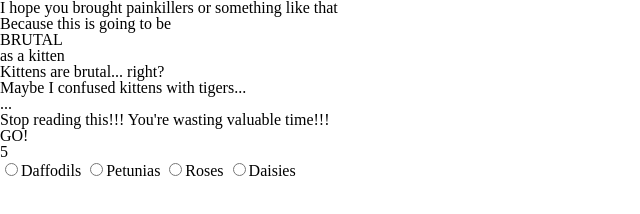
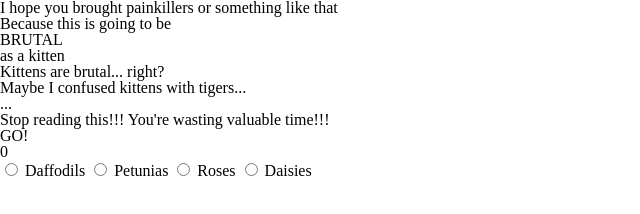
Before and after one commit to mr-thylacine/trivia-game, a plain HTML site: page index.html in a window 1280 px wide. Shown: the full height of the page, 0-640 px from the left. Drawn offline with nearby package versions, Linux system fonts and the light colour scheme.

Commit message:
shows counter and some functions in app.js

```diff
--- a/assets/javascript/app.js
+++ b/assets/javascript/app.js
@@ -1,46 +1,87 @@
-// Declares how much time (in seconds) you have left to live
+// Declares how much time (in seconds) you have left to live. Consult countdown() function to see decrement by 1000 ms (i.e., 1 second each time)
 
-var time = 5;
+var time = 6;
 
 // stopTime helps us in the functions to... wait for it... stop... time...
 
 var stopTime;
 
-// Introduces countdown function
+// Declares variables for judging the correct-ness of the userChoice
+
+var userChoice = true;
+var correctAnswers = 0;
+var incorrectAnswers = 0;
+
+// countdown() tells us how quickly we should decrement time (in this case, by 1 second each time)
 
 function countdown() {
-	$("#countdown-timer").html(time);
-
-	// setInterval(decrement, 1000);
-
 	stopTime = setInterval(decrement, 1000);
-
 	decrement();
-
+	checkAnswers();
 }
 
-countdown();
+// Makes time continue to decrement by 1 second until time = 0, then STOP counting!
 
-// Make time continue to decrement by 1 second until time = 0
-// Set up the setTimeout?
-// Make the timer appear on screen until time = 0
+// Updates the in-browser timer to show how many seconds the player has left
 
 function decrement() {
 
 	time--;
 
+	// Continue to update the on-screen timer
+	$("#countdown-timer").html(time);
+
 	if (time === 0) {
-		alert("It's me.");
 		stop();
+		alert("STOP.");
+		alert("Hammer time!");
 	}
 
-	console.log("decrementing...");
+	// Testing purposes
 	console.log(time);
+}
 
-}
+// This function uses stopTime to... stop() time *ROLL CREDITS*
 
 function stop() {
 	clearInterval(stopTime);
 }
 
-// Checks to see if your answers are correct
+// checkAnswers() to see if user's answers are correct (or not...)
+
+function checkAnswers() {
+
+	// Checks to see if the class correct-answer (in each question) is selected
+
+	$("input").on("click", function() {
+
+		console.log("You checked " + $("input:checked").val());
+
+		if ($("correct") === true)
+		correctAnswers++;
+		console.log(correctAnswers);
+	});
+
+	// If correct-answer is indeed selected, then add 1 to correctAnswers counter
+
+	// Else, (OR, use incorrect-answer class? - not yet included in HTML), add 1 to incorrectAnswers counter
+
+	if ($(".correct-answer").on("click") === true) {
+		correctAnswers++;
+		console.log("There are " + correctAnswers + "correct answers");
+	}
+}
+
+checkAnswers();
+
+// Shows you your scores
+
+function scorePage() {
+
+	// Once time is up (time = 0), transition to the score page
+
+	// Use jQuery/innerHMTL to overwrite entire page?
+
+}
+
+countdown();
--- a/index.html
+++ b/index.html
@@ -33,10 +33,14 @@
 	<form>
 
 	<!-- input type ... name ... value ... checked (optional) -->
-	<input type="radio" name="q1" value="daffodils">Daffodils
-	<input type="radio" name="q1" value="petunias">Petunias
-	<input type="radio" name="q1" value="roses">Roses
-	<input type="radio" name="q1" value="daisies">Daisies
+	<input type="radio" name="q1" value=" correct">
+		<label for="daffodils">Daffodils</label>
+	<input type="radio" name="q1" value="incorrect">
+		<label for="petunias">Petunias</label>
+	<input type="radio" name="q1" value="incorrect">
+		<label for="roses">Roses</label>
+	<input type="radio" name="q1" value="incorrect">
+		<label for="daisies">Daisies</label>
 
 	</form>
 
```
